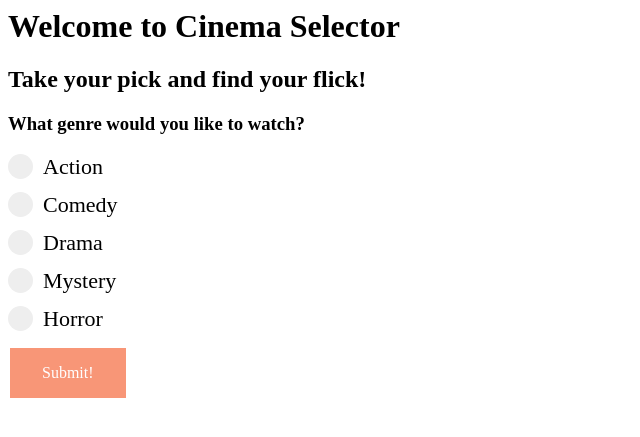
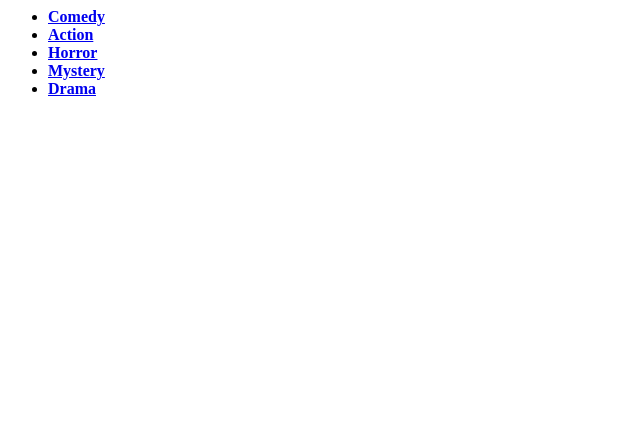
Before and after one commit to DanielWadell/cinema_selector, a Python web app: template templates/welcome.html in a window 1280 px wide. Shown: the top 437 px of the page, without its empty margins (0-640 px from the left). Run offline with Jinja, Linux system fonts and the light colour scheme; the template is opened without the code that fills it, so the values that code supplies are empty.

Commit message:
Restarted welcome file

```diff
--- a/templates/welcome.html
+++ b/templates/welcome.html
@@ -1,149 +1,16 @@
 <head>
 </head>
   <body>
-      <title>Cinema Selector</title>
-    <h1>Welcome to Cinema Selector</h1>
-    <h2> Take your pick and find your flick! </h2>
-
-  <style>
-/* The container */
-.container {
-    display: block;
-    position: relative;
-    padding-left: 35px;
-    margin-bottom: 12px;
-    cursor: pointer;
-    font-size: 22px;
-    -webkit-user-select: none;
-    -moz-user-select: none;
-    -ms-user-select: none;
-    user-select: none;
-}
-
-/* Hide the browser's default radio button */
-.container input {
-    position: absolute;
-    opacity: 0;
-    cursor: pointer;
-}
-
-/* Create a custom radio button */
-.checkmark {
-    position: absolute;
-    top: 0;
-    left: 0;
-    height: 25px;
-    width: 25px;
-    background-color: #eee;
-    border-radius: 50%;
-}
-
-/* On mouse-over, add a grey background color */
-.container:hover input ~ .checkmark {
-    background-color: #ccc;
-}
-
-/* When the radio button is checked, add a blue background */
-.container input:checked ~ .checkmark {
-    background-color: #2196F3;
-}
-
-/* Create the indicator (the dot/circle - hidden when not checked) */
-.checkmark:after {
-    content: "";
-    position: absolute;
-    display: none;
-}
-
-/* Show the indicator (dot/circle) when checked */
-.container input:checked ~ .checkmark:after {
-    display: block;
-}
-
-/* Style the indicator (dot/circle) */
-.container .checkmark:after {
- 	top: 9px;
-	left: 9px;
-	width: 8px;
-	height: 8px;
-	border-radius: 50%;
-	background: white;
-}
-</style>
-<body>
-
-<h3>What genre would you like to watch?</h3>
-<label class="container">Action
-  <input type="radio" name="radio">
-  <span class="checkmark"></span>
-</label>
-<label class="container">Comedy
-  <input type="radio" name="radio">
-  <span class="checkmark"></span>
-</label>
-<label class="container">Drama
-  <input type="radio" name="radio">
-  <span class="checkmark"></span>
-</label>
-<label class="container">Mystery
-  <input type="radio" name="radio">
-  <span class="checkmark"></span>
-</label>
-<label class="container">Horror
-  <input type="radio" name="radio">
-  <span class="checkmark"></span>
-</label>
+    <ul>
+     <b><li><a href="/comedy">Comedy</a></li></b>
+      <b><li><a href="/action">Action</a></li></b>
+       <b><li><a href="/horror">Horror</a></li></b>
+        <b><li><a href="/mystery">Mystery</a></li></b>
+          <b><li><a href="/drama">Drama</a></li></b>
+    </ul>
 
 
-<head>
-<meta name="viewport" content="width=device-width, initial-scale=1">
-<style>
-.button {
-  background-color: #f4511e;
-  border: none;
-  color: white;
-  padding: 16px 32px;
-  text-align: center;
-  font-size: 16px;
-  margin: 4px 2px;
-  opacity: 0.6;
-  transition: 0.3s;
-  display: inline-block;
-  text-decoration: none;
-  cursor: pointer;
-}
 
-.button:hover {opacity: 1}
-</style>
-</head>
-<body>
-
-<a class="button" href="https://cssxi-amemariee.c9users.io/final_project/cinema_selector/templates/results.html">Submit!</a>
-<style>
-.clickMe {
-    -moz-appearance: button;
-    -ms-appearance: button;
-    -o-appearance: button;
-    -webkit-appearance: button;
-    appearance: button;
-    text-decoration: none;
-    color: #000;
-    padding: 0.2em 0.4em;
-}
-</style>
-
-<!--<form action="/action_page.php" method="get" target="_blank">-->
-<!--  First name: <input type="text" name="name"><br>-->
-<!--  <input type="submit" value="Submit">-->
-<!--</form>-->
-
-<!--<a href="result.html">-->
-<!--  <button>Take me to the login page</button>-->
-<!--</a>-->
-<!--<button type="button" formaction="results.html">Get In Touch!</button>-->
-<!--<input type="button" class= "button" onclick="location.href='results.htm';" value="Submit!" />-->
-
-<!--<button class="button">Submit!</button>-->
 
   </body>
 </html>
```
